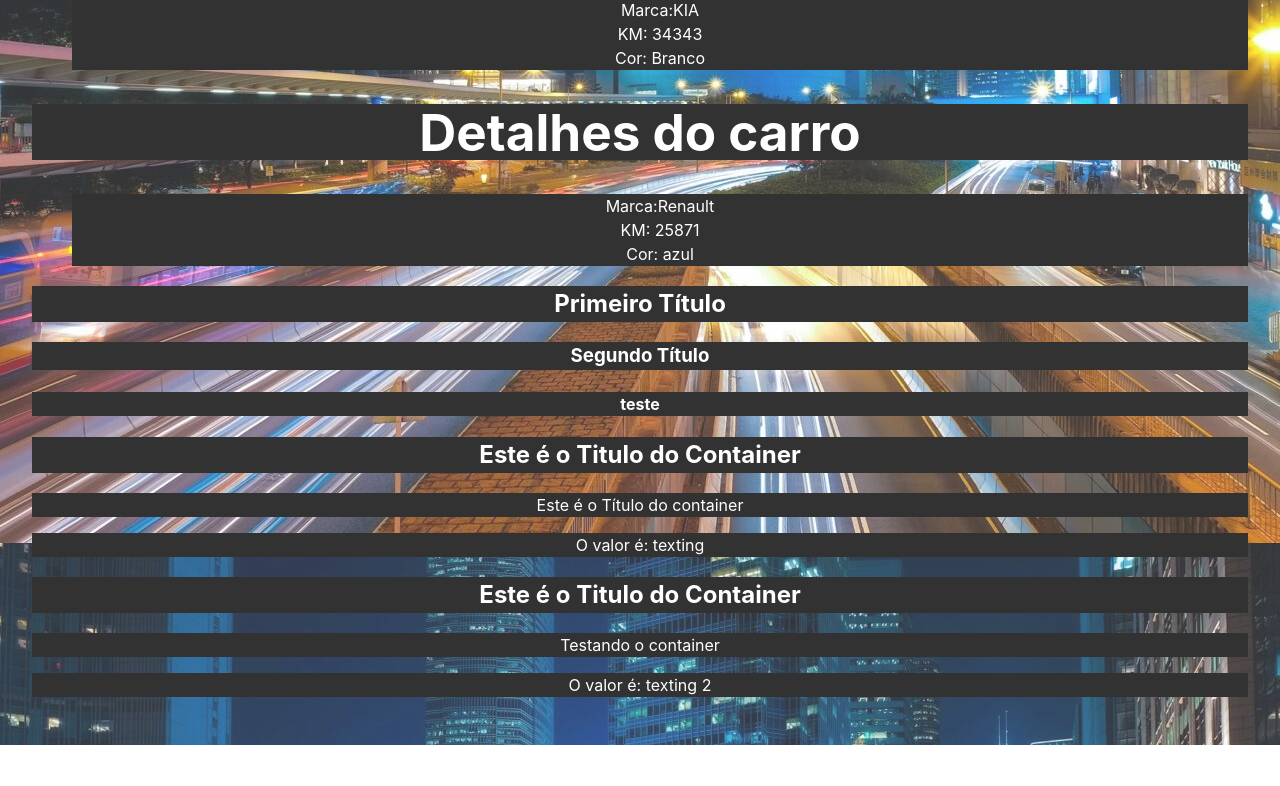
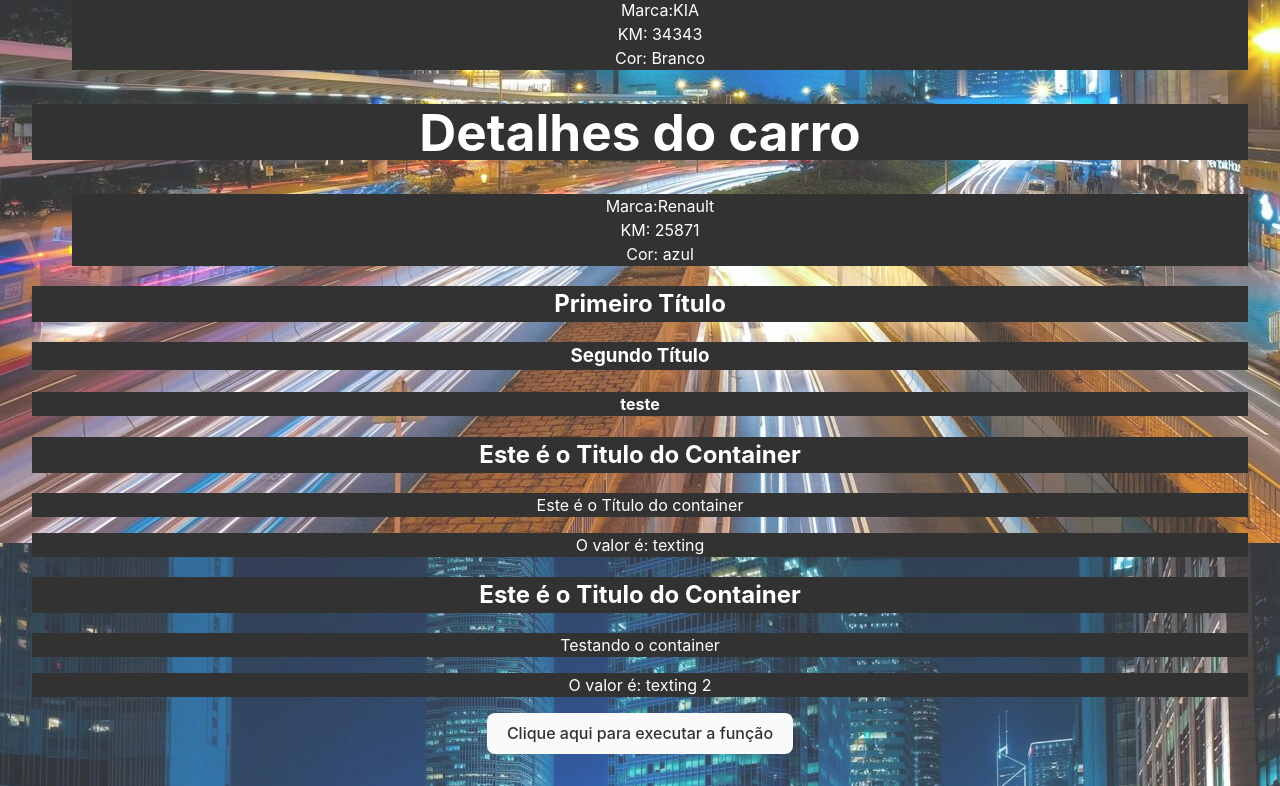
Before and after one commit to NFPereira/Cursos, a React (Vite) app in the folder REACTJS/React_Do_Zero_A_Maestria/Arquivos/3_AVANCANDO_EM_REACT/avancando-em-react/: page / in a window 1280 px wide. Shown: the part 2913-3699 px from the top of the page. Before the commit the page ends 3658 px from the top, so only its background shows below. Built offline with nearby package versions, Linux system fonts and the light colour scheme.

Commit message:
Executando função como prop

```diff
--- a/REACTJS/React_Do_Zero_A_Maestria/Arquivos/3_AVANCANDO_EM_REACT/avancando-em-react/src/App.jsx
+++ b/REACTJS/React_Do_Zero_A_Maestria/Arquivos/3_AVANCANDO_EM_REACT/avancando-em-react/src/App.jsx
@@ -14,6 +14,7 @@ import ShowUserName from './components/ShowUserName';
 import CarsDetail from './components/CarsDetail';
 import Fragmentacao from './components/Fragment';
 import Container from './components/Container';
+import ExecuteFunction from './components/ExecuteFunction';
 
 const App = () => {
   const nome = "Nilson F. Pereira"
@@ -25,6 +26,9 @@ const App = () => {
     { id: 3, brand: "Renault", color: "azul", newCar: false, km: 25871 },
   ]
 
+  const showMessage = () =>{
+    console.log("Evento do componente pai!")
+  }
 
   return (
     <>
@@ -48,17 +52,20 @@ const App = () => {
       <ShowUserName name={userName} />
       {/* loop em array de objetos */}
       {cars.map((item) => (
-        <CarsDetail keyId={item.id} marca={item.brand} cor={item.color} newCar={item.newCar} km={item.km} />
+        <CarsDetail key={item.id} marca={item.brand} cor={item.color} newCar={item.newCar} km={item.km} />
       ))}
       {/* fragment */}
       <Fragmentacao propFragment="teste" />
       {/* children*/}
       <Container myValue="texting">
-      <p>Este é o Título do container</p>
+        <p>Este é o Título do container</p>
       </Container>
       <Container myValue="texting 2">
-      <p>Testando o container</p>
+        <p>Testando o container</p>
       </Container>
+
+      {/* executar função */}
+      <ExecuteFunction myFunction={showMessage}/>
     </>
   )
 }
--- /dev/null
+++ b/REACTJS/React_Do_Zero_A_Maestria/Arquivos/3_AVANCANDO_EM_REACT/avancando-em-react/src/components/ExecuteFunction.jsx
@@ -0,0 +1,11 @@
+import React from 'react'
+
+const ExecuteFunction = ({myFunction}) => {
+  return (
+    <div>
+      <button onClick={myFunction}>Clique aqui para executar a função</button>
+    </div>
+  )
+}
+
+export default ExecuteFunction
```
